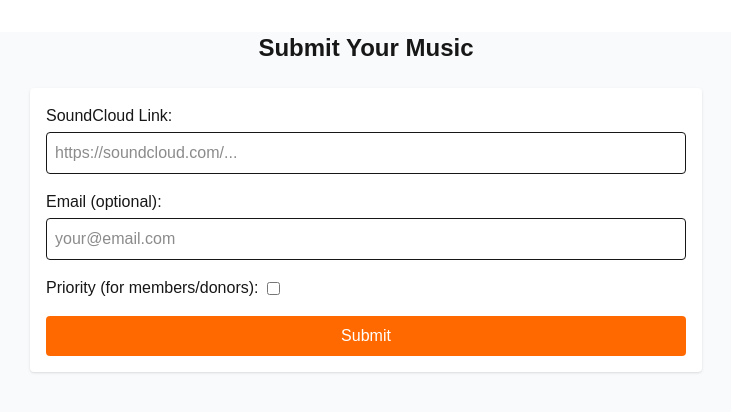
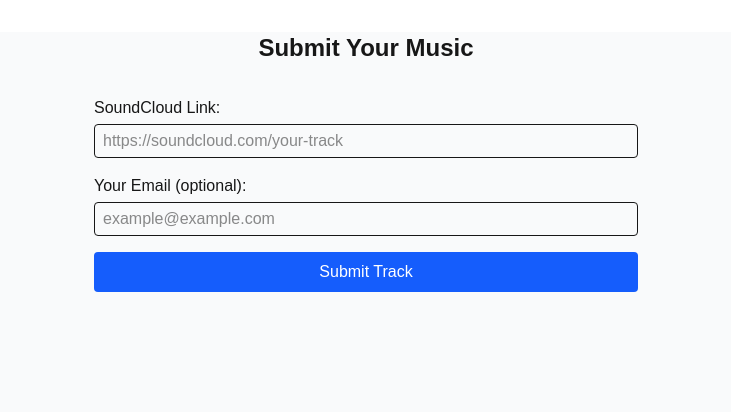
Before and after one commit to XLNTFEEDBACK/Feedback-Submissions, a Next.js app: page /submit in a window 1280 px wide. Shown: the top 412 px of the page, without its empty margins (274-1005 px from the left). Built offline with nearby package versions, Linux system fonts and the light colour scheme.

Commit message:
Update SubmissionForm to use API route and show success message

```diff
--- a/app/components/SubmissionForm.tsx
+++ b/app/components/SubmissionForm.tsx
@@ -1,102 +1,78 @@
 "use client";
 
 import { useState } from "react";
-import { collection, addDoc, serverTimestamp } from "firebase/firestore";
-import { db } from "../firebase/firebase";
-import { useRouter } from "next/navigation";
 
 export default function SubmissionForm() {
   const [soundcloudLink, setSoundcloudLink] = useState("");
   const [email, setEmail] = useState("");
-  const [priority, setPriority] = useState(false);
-  const [isSubmitting, setIsSubmitting] = useState(false);
-  const [successMessage, setSuccessMessage] = useState(""); // <-- new
-  const router = useRouter();
+  const [submitted, setSubmitted] = useState(false);
+  const [loading, setLoading] = useState(false);
+  const [error, setError] = useState("");
 
   const handleSubmit = async (e: React.FormEvent) => {
     e.preventDefault();
-
-    if (!soundcloudLink) return;
-    setIsSubmitting(true);
+    setLoading(true);
+    setError("");
+    setSubmitted(false);
 
     try {
-      // Add submission to Firestore
-      await addDoc(collection(db, "submissions"), {
-        soundcloudLink,
-        email,
-        timestamp: serverTimestamp(),
-        priority,
+      const res = await fetch("/api/submit", {
+        method: "POST",
+        headers: { "Content-Type": "application/json" },
+        body: JSON.stringify({ soundcloudLink, email }),
       });
 
-      // Reset form fields
-      setSoundcloudLink("");
-      setEmail("");
-      setPriority(false);
+      const data = await res.json();
 
-      // Show success message
-      setSuccessMessage("We Got Your Track!");
-
-      // Wait 1.5 seconds, then redirect
-      setTimeout(() => {
-        router.push("/queue");
-      }, 1500);
-    } catch (error) {
-      console.error("Error submitting:", error);
+      if (data.success) {
+        setSubmitted(true);
+        setSoundcloudLink("");
+        setEmail("");
+      } else {
+        setError(data.error || "Failed to submit track.");
+      }
+    } catch (err) {
+      setError("Failed to submit track.");
     } finally {
-      setIsSubmitting(false);
+      setLoading(false);
     }
   };
 
   return (
-    <form
-      onSubmit={handleSubmit}
-      className="max-w-2xl mx-auto mt-6 p-4 bg-white rounded shadow flex flex-col gap-4"
-    >
-      <label>
+    <form onSubmit={handleSubmit} className="flex flex-col gap-4 mt-4 max-w-xl mx-auto p-4">
+      <label className="flex flex-col gap-1">
         SoundCloud Link:
         <input
-          type="text"
+          type="url"
           value={soundcloudLink}
           onChange={(e) => setSoundcloudLink(e.target.value)}
-          className="mt-1 p-2 border rounded w-full"
-          placeholder="https://soundcloud.com/..."
           required
+          className="border rounded px-2 py-1"
+          placeholder="https://soundcloud.com/your-track"
         />
       </label>
 
-      <label>
-        Email (optional):
+      <label className="flex flex-col gap-1">
+        Your Email (optional):
         <input
           type="email"
           value={email}
           onChange={(e) => setEmail(e.target.value)}
-          className="mt-1 p-2 border rounded w-full"
-          placeholder="your@email.com"
-        />
-      </label>
-
-      <label className="flex items-center gap-2">
-        Priority (for members/donors):
-        <input
-          type="checkbox"
-          checked={priority}
-          onChange={(e) => setPriority(e.target.checked)}
+          className="border rounded px-2 py-1"
+          placeholder="example@example.com"
         />
       </label>
 
       <button
         type="submit"
-        disabled={isSubmitting}
-        className={`py-2 px-4 rounded text-white ${
-          isSubmitting ? "bg-gray-400" : "bg-orange-500 hover:bg-orange-600"
-        }`}
+        disabled={loading}
+        className="bg-blue-600 text-white px-4 py-2 rounded hover:bg-blue-700 disabled:opacity-50"
       >
-        {isSubmitting ? "Submitting..." : "Submit"}
+        {loading ? "Submitting..." : "Submit Track"}
       </button>
 
-      {successMessage && (
-        <p className="mt-2 text-green-600 font-semibold">{successMessage}</p>
-      )}
+      {submitted && <p className="text-green-600 font-semibold mt-2">We Got Your Track!</p>}
+      {error && <p className="text-red-600 font-semibold mt-2">{error}</p>}
     </form>
   );
 }
```
